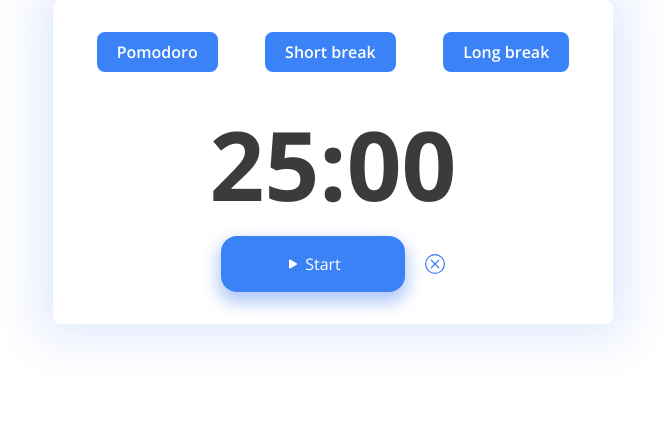
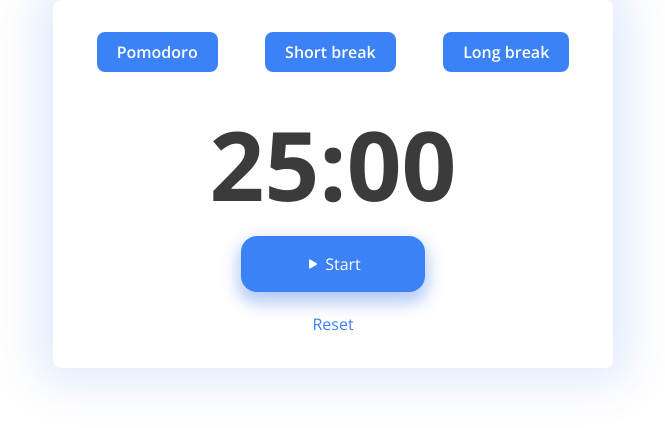
Before and after one commit to FernandoLorca/pomodoro-app-frontend, a React (Vite) app: page / in a window 1280 px wide. Shown: the top 428 px of the page, without its empty margins (307-972 px from the left). Built offline with nearby package versions, Linux system fonts and the light colour scheme.

Commit message:
create the reset timer functionality

```diff
--- a/src/components/CountDownTimer/ButtonReset.jsx
+++ b/src/components/CountDownTimer/ButtonReset.jsx
@@ -1,11 +1,18 @@
-import { BsXCircle } from 'react-icons/bs';
+import PropTypes from 'prop-types';
 
-const ButtonReset = () => {
+const ButtonReset = ({ resetTimer }) => {
   return (
-    <div className="h-5 w-5 cursor-pointer hover:opacity-75">
-      <BsXCircle className="h-full w-full text-blue-500" />
-    </div>
+    <button
+      className="mt-5 cursor-pointer text-blue-500 hover:opacity-75"
+      onClick={resetTimer}
+    >
+      Reset
+    </button>
   );
 };
 
+ButtonReset.propTypes = {
+  resetTimer: PropTypes.func.isRequired,
+};
+
 export default ButtonReset;
--- a/src/components/CountDownTimer/CountDownTimer.jsx
+++ b/src/components/CountDownTimer/CountDownTimer.jsx
@@ -6,7 +6,8 @@ import ButtonReset from './ButtonReset';
 import './CountDownTimer.css';
 
 const CountDownTimer = () => {
-  const [time, setTime] = useState(25 * 60);
+  const initialTime = 25; //minutes
+  const [time, setTime] = useState(initialTime * 60);
   const [isRunning, setIsRunning] = useState(false);
   const [button, setButton] = useState('Start');
 
@@ -27,17 +28,17 @@ const CountDownTimer = () => {
     }
   }, [time, isRunning]);
 
+  const resetTimer = () => !isRunning && setTime(initialTime * 60);
+
   return (
     <div className="flex flex-col items-center">
       <Timer minutes={minutes} displaySeconds={displaySeconds} />
-      <div className="flex items-center gap-5">
-        <ButtonStart
-          startTimer={startTimer}
-          text={button}
-          isRunning={isRunning}
-        />
-        <ButtonReset />
-      </div>
+      <ButtonStart
+        startTimer={startTimer}
+        text={button}
+        isRunning={isRunning}
+      />
+      <ButtonReset resetTimer={resetTimer} />
     </div>
   );
 };
```
